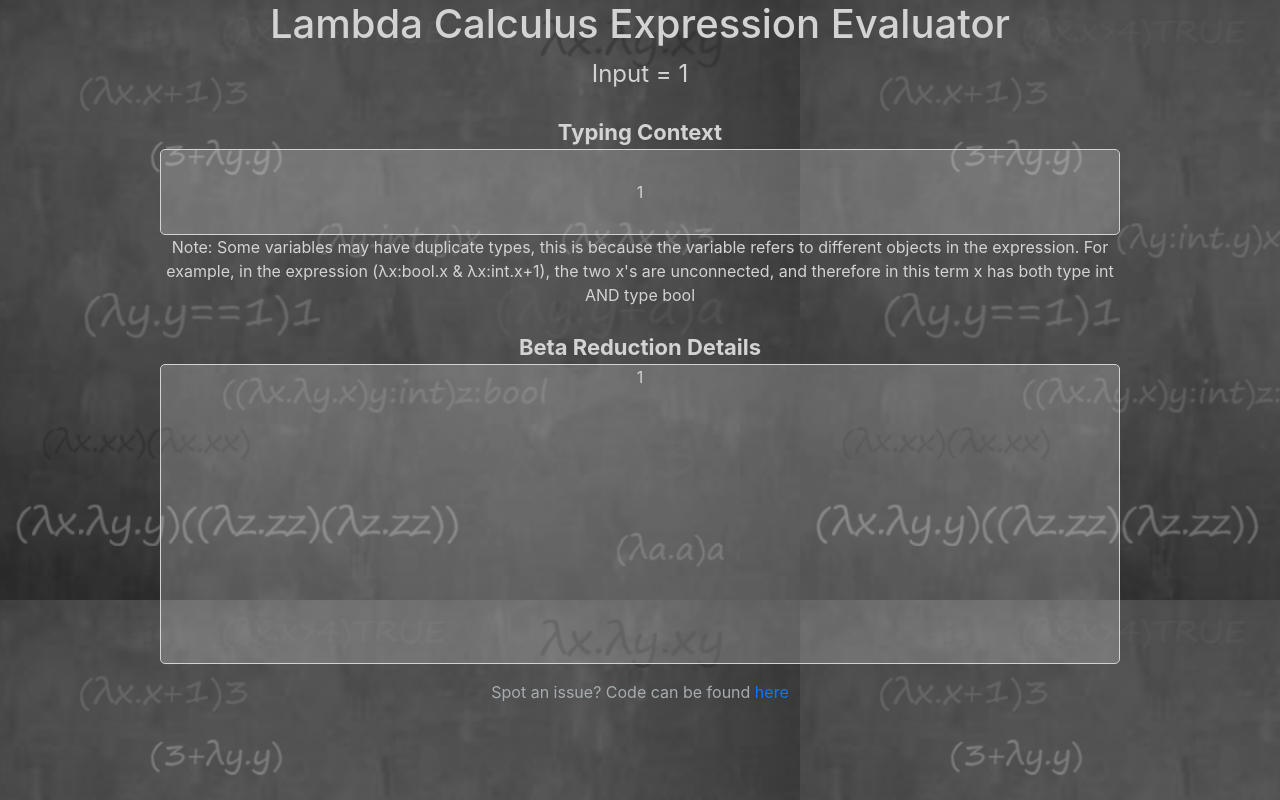
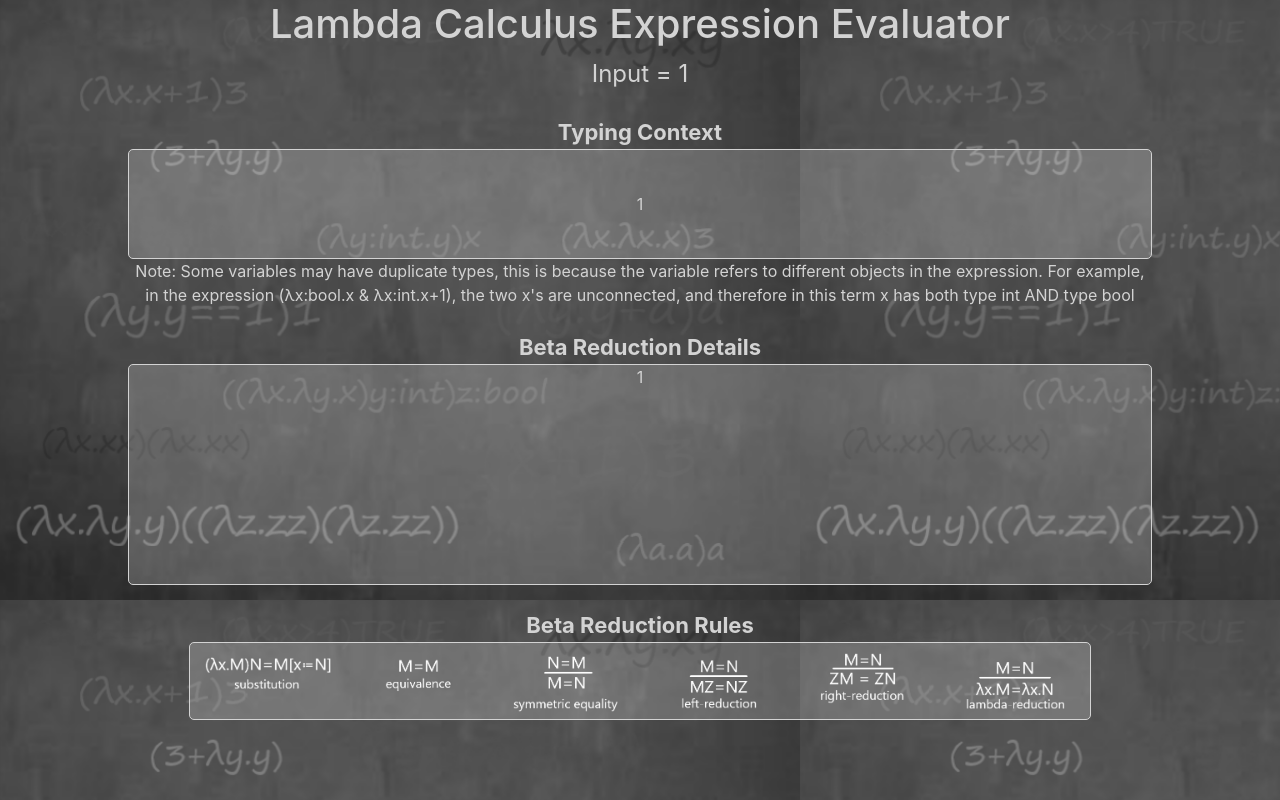
Before and after one commit to jonesy30/LambdaCalculator, a Flask app: page /more_information in a window 1280 px wide. Run offline with Flask 2, Linux system fonts and the light colour scheme; the visitor is signed in with stand-in values (Sample User, id 1); parts of the project's set-up code (start-up, migrations or seed data) failed here and were passed over; some libraries are stand-ins or nearby versions.

Commit message:
Adding reduction-rules to web interface

```diff
--- a/CallByNameVisitor.py
+++ b/CallByNameVisitor.py
@@ -37,7 +37,7 @@
             return parenthesis_check
 
         #Visit the first child, then visit the second
-        self.session_object.add_beta_step("In application "+ctx.getText()+", node "+ctx.getChild(0).getText()+" being processed")
+        self.session_object.add_beta_step("In application "+ctx.getText()+", node "+ctx.getChild(0).getText()+" being evaluated using the left-reduction rule")
         returned_child = self.visit(ctx.getChild(0))
 
         #Get the function and function type from the returned child
--- a/CallByValueVisitor.py
+++ b/CallByValueVisitor.py
@@ -49,7 +49,7 @@
         if len(returned_child) == 3:
             input_type = returned_child[2]
 
-        self.session_object.add_beta_step("In application "+ctx.getText()+", node "+ctx.getChild(1).getText()+" being processed")
+        self.session_object.add_beta_step("In application "+ctx.getText()+", node "+ctx.getChild(1).getText()+" being evaluated using the right-reduction rule")
 
         #Visit the second child now the first has been visited
         expression,expression_type = self.visit(ctx.getChild(1))
@@ -64,7 +64,7 @@
 
         application_type = None
 
-        self.session_object.add_beta_step("In application "+ctx.getText()+", node "+ctx.getChild(0).getText()+" being processed")
+        self.session_object.add_beta_step("In application "+ctx.getText()+", node "+ctx.getChild(0).getText()+" being evaluated using the left-reduction rule")
         #If the left hand tree is an abstraction - you're not done! Keep processing using the right hand side of the tree
         if isinstance(am_I_an_abstraction,LambdaCalculusParser.AbstractionContext):
             #Visit the left hand tree with the term created from the right hand side
--- a/app/__init__.py
+++ b/app/__init__.py
@@ -2,5 +2,6 @@
 
 app = Flask(__name__, static_url_path='/static')
 app.secret_key = "abc"
+app.config['SEND_FILE_MAX_AGE_DEFAULT'] = 0
 
 from app import routes
--- a/app/templates/more_information.html
+++ b/app/templates/more_information.html
@@ -30,8 +30,28 @@
         <div class="beta-output output-container">
             {{beta_reduction|safe}}
         </div>
-        <p></p>
-        <p class="spot-an-issue">Spot an issue? Code can be found <a href="https://github.com/jonesy30/LambdaCalculator.git">here</a></p>
+        <br>
+        <b class="sub-title">Beta Reduction Rules</b>
+        <div class="rules-container">
+            <div class="reduction-rule">
+                <img class="resize" src="/static/beta_rules/substitution_rule.png">
+            </div>
+            <div class="reduction-rule">
+                <img class="resize" src="/static/beta_rules/equivalence.png">
+            </div>
+            <div class="reduction-rule">
+                <img class="resize" src="/static/beta_rules/symmetric_equality.png">
+            </div>
+            <div class="reduction-rule">
+                <img class="resize" src="/static/beta_rules/left_reduction.png">
+            </div>
+            <div class="reduction-rule">
+                <img class="resize" src="/static/beta_rules/right_reduction.png">
+            </div>
+            <div class="reduction-rule">
+                <img class="resize" src="/static/beta_rules/lambda_reduction.png">
+            </div>
+        </div>
     </div>
 </html>
 
@@ -59,12 +79,24 @@
         overflow-x: auto;
     }
 
+    .rules-container{
+        border: solid 1px lightgray;
+        border-radius: 5px;
+        background-color: rgba(255,255,255,0.2);
+    }
+
+    .reduction-rule{
+        width: 150px;
+        color: lightgray;
+        float: left;
+    }
+
     #evaluation-method-control{
         height:20%;
     }
 
     #information{
-        width:75%;
+        width:80%;
     }
 
     #input-box{
@@ -83,7 +115,7 @@
     }
 
     .type-output {
-        width:75%;
+        width:80%;
         height:20%;
         display: flex;
         align-items: center;
@@ -91,8 +123,8 @@
     }
 
     .beta-output {
-        width:75%;
-        height:70%;
+        width:80%;
+        height:40%;
     }
 
     #instructions {
@@ -124,4 +156,9 @@
         font-size: 24px;
     }
 
+    img.resize {
+        max-width:100%;
+        max-height:100%;
+    }
+
 </style>
```
Also changed, not shown: BaseVisitor.py (+24 -6 lines), app/static/beta_rules/equivalence.png (added), app/static/beta_rules/lambda_reduction.png (added), app/static/beta_rules/left_reduction.png (added), app/static/beta_rules/right_reduction.png (added), app/static/beta_rules/substitution_rule.png (added), app/static/beta_rules/symmetric_equality.png (added), app/static/beta_rules/transitivity.png (added), 3 other files.
